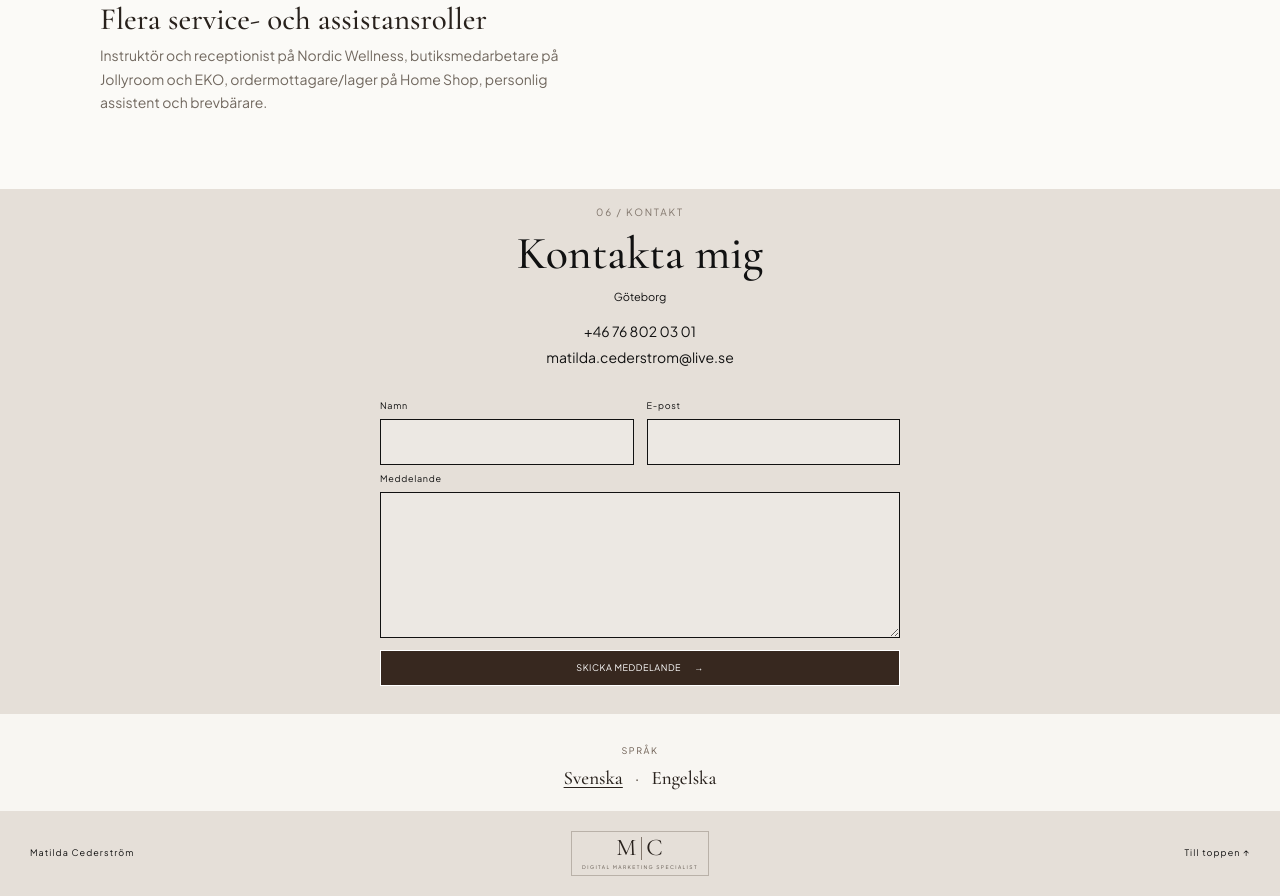
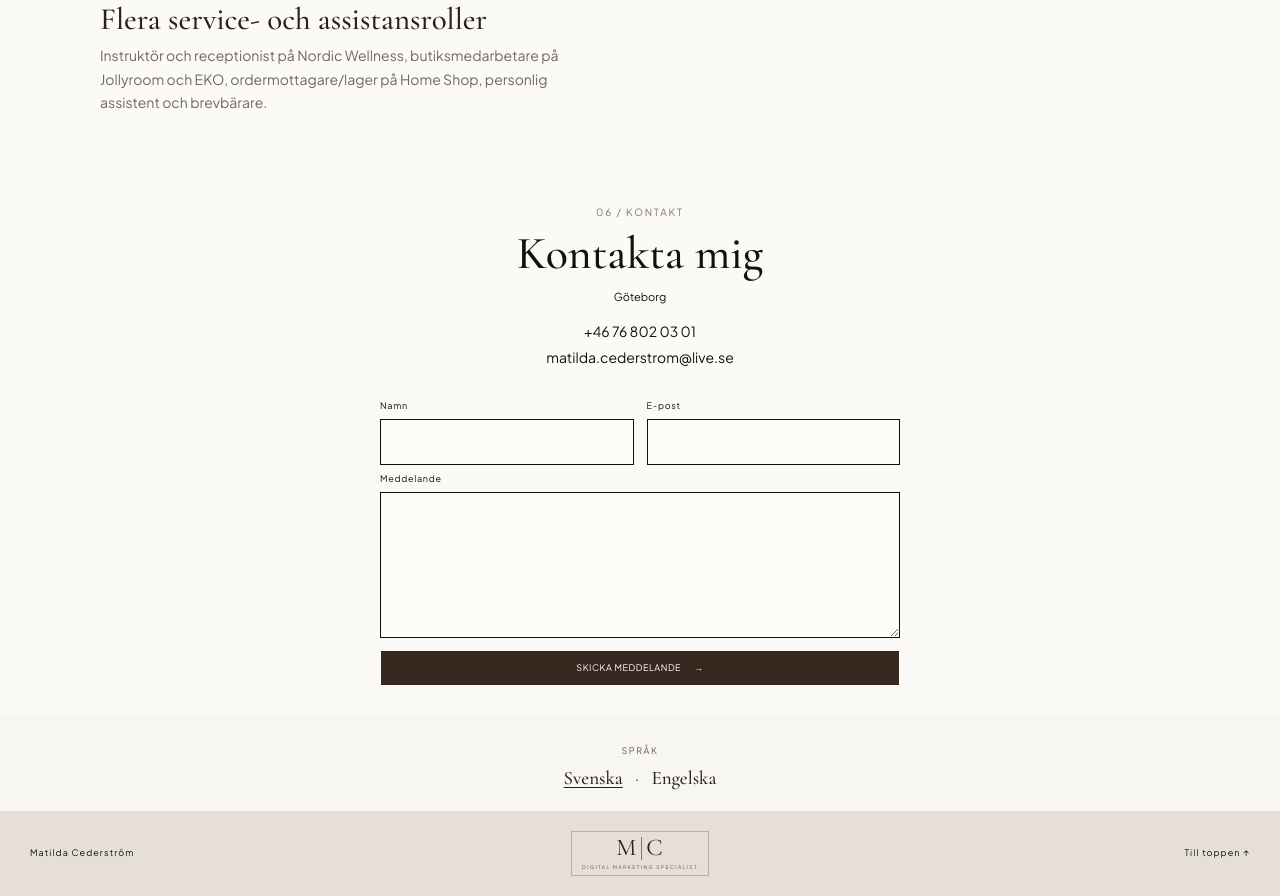
Before and after one commit to matildacederstrom-spec/personal-brand-matilda, a plain HTML site: page index.html in a window 1280 px wide. Shown: the part 5508-6404 px from the top of the page. Drawn offline with nearby package versions, Linux system fonts and the light colour scheme.

Commit message:
Match contact section background to portfolio

```diff
--- a/style.css
+++ b/style.css
@@ -1345,7 +1345,7 @@ img,
 .site-header { color: #28211c; }
 .brand-logo, .nav-link { color: #332b25; }
 .contact-section {
-  background: #e5dfd8 !important;
+  background: #fbfaf7 !important;
   color: #111 !important;
 }
 .contact-section .section-tag,
```
